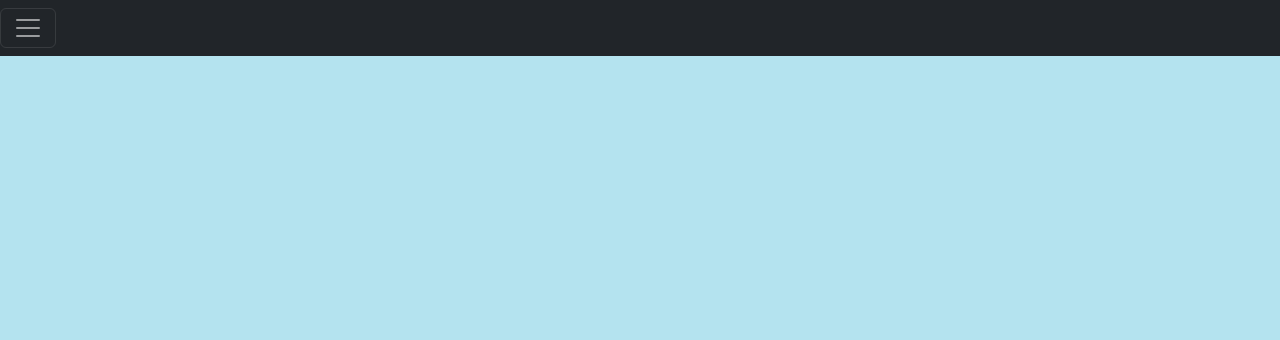
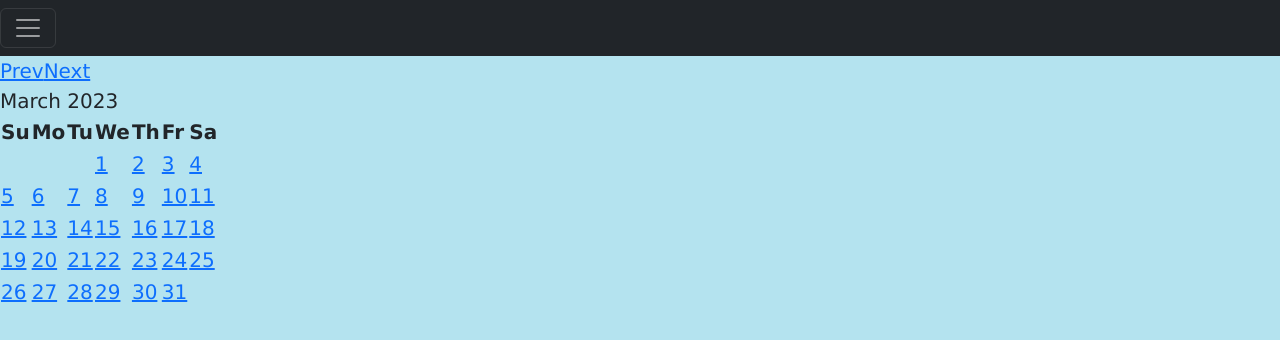
Before and after one commit to nazcor/HothX-2023, a website: page html/calendar.html in a window 1280 px wide. Drawn offline with nearby package versions, Linux system fonts and the light colour scheme.

Commit message:
Added a calendar

```diff
--- a/html/calendar.html
+++ b/html/calendar.html
@@ -8,6 +8,13 @@
         <link href="https://cdn.jsdelivr.net/npm/bootstrap@5.2.3/dist/css/bootstrap.min.css" rel="stylesheet">
         <link rel="stylesheet" href="../css/style.css">
         <script src="https://cdn.jsdelivr.net/npm/bootstrap@5.2.3/dist/js/bootstrap.bundle.min.js"></script>
+        <script src="https://code.jquery.com/jquery-3.6.0.js"></script>
+        <script src="https://code.jquery.com/ui/1.13.2/jquery-ui.js"></script>
+        <script>
+        $( function() {
+          $( "#calendar" ).datepicker();
+        } );
+        </script>
     </head>
     <body>
       <!--Nav Bar-->
@@ -37,5 +44,7 @@
           </button>
         </nav>
       </div>
+
+      <div id="calendar"></div>
     </body>
 </html>
```
